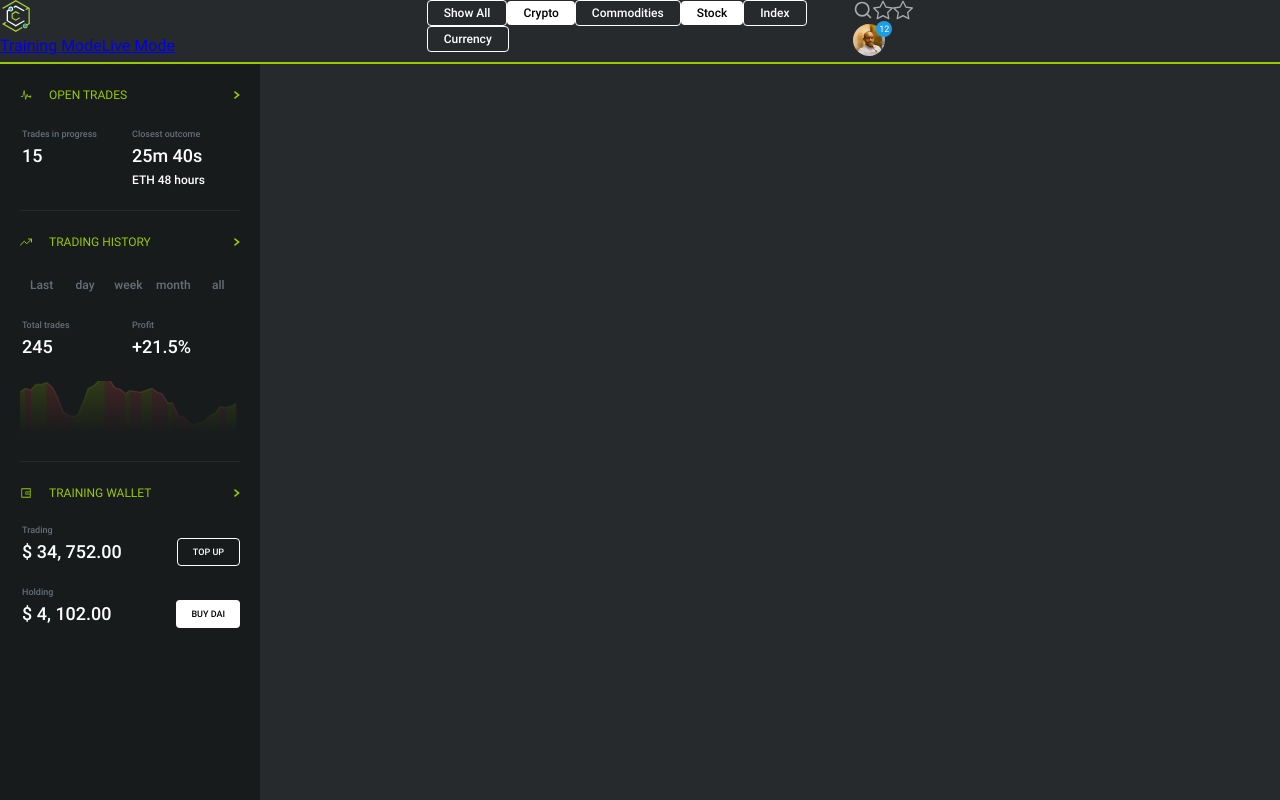
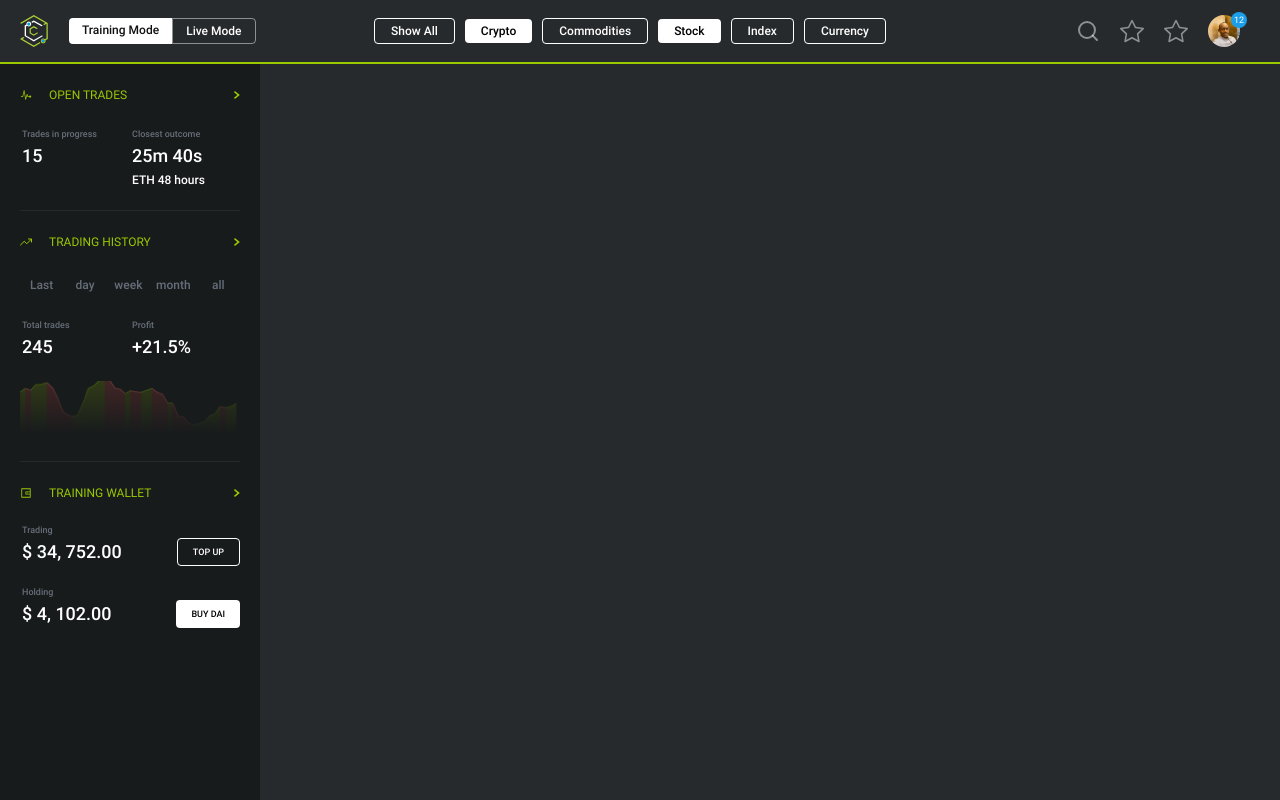
Before and after one commit to PhillipUg/close-cross-test, a React (Create React App) app: page / in a window 1280 px wide. Built offline with nearby package versions, Linux system fonts and the light colour scheme.

Commit message:
style navbar items

```diff
--- a/src/assets/styles/Navbar.css
+++ b/src/assets/styles/Navbar.css
@@ -1,14 +1,63 @@
 .navbar {
   display: flex;
   height: 64px;
-  /* border: 1px solid red; */
   background: var(--bg-primary-color);
   border-bottom: 2px solid var(--primary-green);
+  justify-content: space-between;
 }
 
 .navbar > div {
-  /* border: 1px solid green; */
   flex: 1;
+  display: flex;
+  align-items: center;
+}
+
+.navbar > div:first-child >*{
+  margin-left: 5%;
+}
+
+.navbar > div:nth-child(2)>*{
+  margin: 5px;
+}
+
+.navbar > div:last-child {
+  justify-content: flex-end;
+  padding-right: 20px;
+}
+
+.navbar > div:last-child > * {
+  margin-right: 20px;
+}
+
+.double-btn {
+  font-family: "Roboto-Medium";
+  font-size: 12px;
+  line-height: 16px;
+  display: flex;
+  cursor: pointer;
+}
+
+.double-btn > a {
+  text-decoration: none;
+  text-align: center;
+  white-space: nowrap;
+  display: inline-block;
+  flex: 1;
+  padding: 4px 13px;
+}
+
+.double-btn > a:first-child {
+  color:#111112;
+  background:#fff;
+  border-top-left-radius: 4px;
+  border-bottom-left-radius: 4px;
+}
+
+.double-btn > a:last-child {
+  color: white;
+  border: 1px solid rgba(255, 255, 255, 0.473);
+  border-top-right-radius: 4px;
+  border-bottom-right-radius: 4px;
 }
 
 .user {
--- a/src/components/Navbar.js
+++ b/src/components/Navbar.js
@@ -9,11 +9,12 @@ import { IconContext } from 'react-icons'
 
 function Navbar() {
   return (
-    <IconContext.Provider value={{ color: '#AAAAAA', size: 20 }}>
+    <IconContext.Provider value={{
+      color: 'rgba(255, 255, 255, 0.473)', size: 24 }}>
       <div className="navbar">
         <div>
           <img src={logo} alt="logo" />
-          <div>
+          <div className="double-btn">
             <a href="#!">Training Mode</a>
             <a href="#!">Live Mode</a>
           </div>
```
